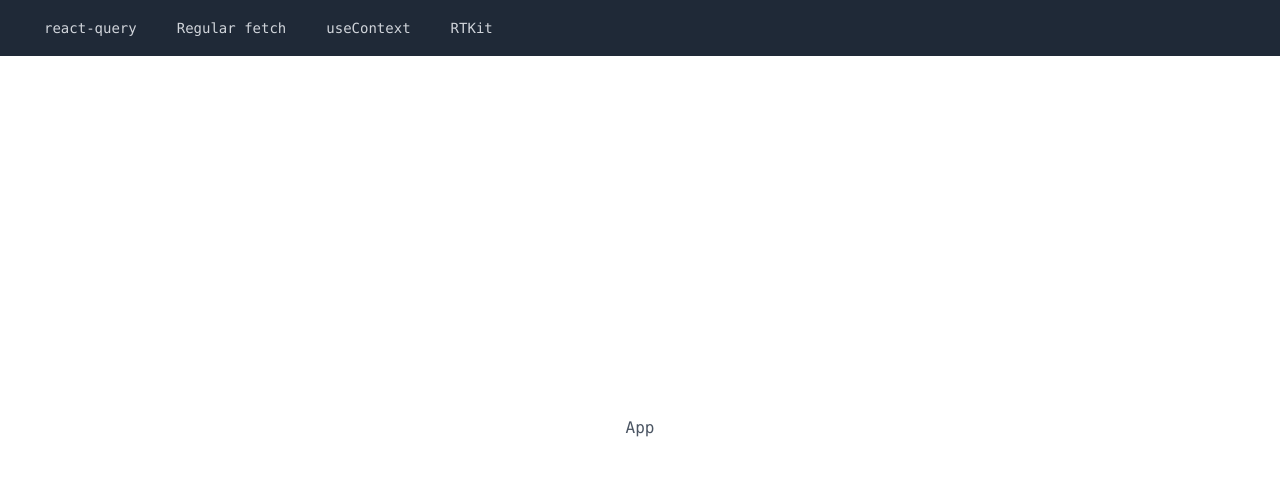
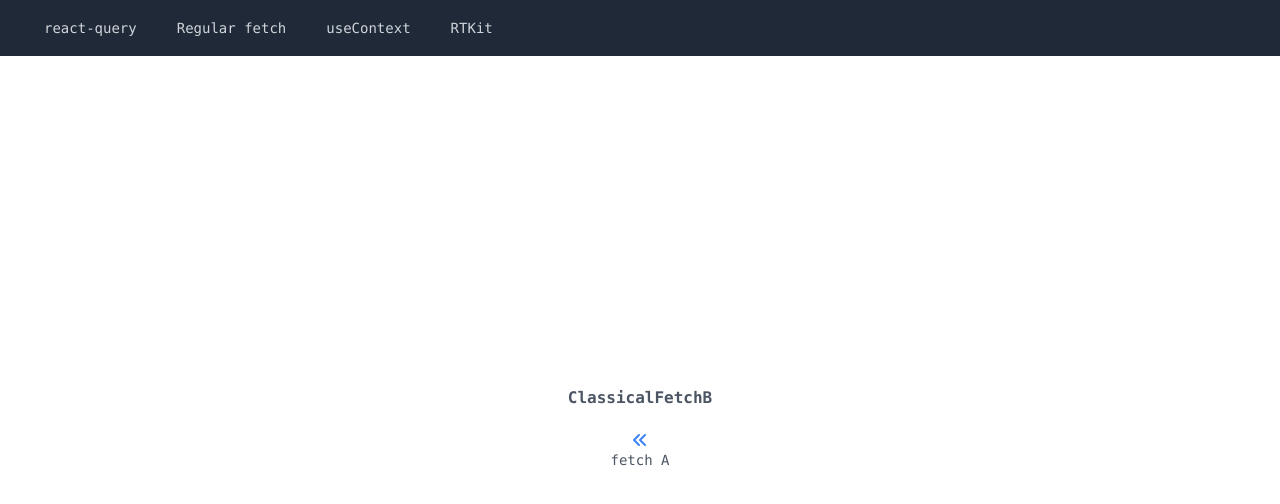
Before and after one commit to ninomiyadaisuke/react-query-lesson, a React (Create React App) app: page /fetch-b in a window 1280 px wide. Shown: the top 504 px of the page. Built offline with nearby package versions, Linux system fonts and the light colour scheme.

Commit message:
Classical server data state management

```diff
--- a/src/App.tsx
+++ b/src/App.tsx
@@ -1,11 +1,25 @@
-import React, { FC } from 'react'
-import {BrowserRouter} from 'react-router-dom'
+import { FC } from 'react'
+import { BrowserRouter, Switch, Route } from 'react-router-dom'
+import ClassicalFetchA from './components/ClassicalFetchA'
+import { ClassicalFetchB } from './components/ClassicalFetchB'
 import Layout from './components/Layout'
+import { StateProvider } from './context/StateProvider'
 
 const App: FC = () => {
   return (
     <BrowserRouter>
-      <Layout>App</Layout>
+      <StateProvider>
+        <Layout>
+          <Switch>
+            <Route exact path="/fetch-a">
+              <ClassicalFetchA />
+            </Route>
+            <Route exact path="/fetch-b">
+              <ClassicalFetchB />
+            </Route>
+          </Switch>
+        </Layout>
+      </StateProvider>
     </BrowserRouter>
   )
 }
--- /dev/null
+++ b/src/components/ClassicalFetchA.tsx
@@ -0,0 +1,27 @@
+import React, { FC } from 'react'
+import { useClassicalFetch } from '../hooks/useClassicalFetch'
+import { useHistory } from 'react-router-dom'
+import { ChevronDoubleRightIcon } from '@heroicons/react/solid'
+
+const ClassicalFetchA: FC = () => {
+  const { isLoading, isError, tasks } = useClassicalFetch()
+  const history = useHistory()
+  console.log('rendered ClassicalFetchA')
+  if (isLoading) return <div>{'Loading...'}</div>
+  if (isError) return <div>{'Error'}</div>
+  return (
+    <div className="flex justify-center items-center flex-col">
+      <p className="text-center font-bold mb-3">ClassicalFetchA</p>
+      {tasks?.map((task) => (
+        <p key={task.id}>{task.title}</p>
+      ))}
+      <ChevronDoubleRightIcon
+        onClick={() => history.push('/fetch-b')}
+        className="h-5 w-5 mt-2 text-blue-500 cursor-pointer"
+      />
+      <p className="text-sm">fetch B</p>
+    </div>
+  )
+}
+
+export default ClassicalFetchA
--- /dev/null
+++ b/src/components/ClassicalFetchB.tsx
@@ -0,0 +1,23 @@
+import { FC } from 'react'
+import { useHistory } from 'react-router-dom'
+import { useStateContext } from '../context/StateProvider'
+import { ChevronDoubleLeftIcon } from '@heroicons/react/solid'
+
+export const ClassicalFetchB: FC = () => {
+  const history = useHistory()
+  const { tasks } = useStateContext()
+  console.log('rendered ClassicalFetchB')
+  return (
+    <div className="flex justify-center items-center flex-col">
+      <p className="text-center font-bold mb-3">ClassicalFetchB</p>
+      {tasks?.map((task) => (
+        <p key={task.id}>{task.title}</p>
+      ))}
+      <ChevronDoubleLeftIcon
+        onClick={() => history.push('/fetch-a')}
+        className="h-5 w-5 mt-2 text-blue-500 cursor-pointer"
+      />
+      <p className="text-sm">fetch A</p>
+    </div>
+  )
+}
--- /dev/null
+++ b/src/context/StateProvider.tsx
@@ -0,0 +1,26 @@
+import { useContext, useState, createContext, ReactNode } from 'react'
+import { Task } from '../types/types'
+
+interface StateContextType {
+  tasks: Task[] | null
+  dark: boolean
+  setTasks: React.Dispatch<React.SetStateAction<Task[] | null>>
+  setDark: React.Dispatch<React.SetStateAction<boolean>>
+}
+interface Props {
+  children: ReactNode
+}
+
+const StateContext = createContext({} as StateContextType)
+
+export const StateProvider: React.FC<Props> = ({ children }) => {
+  const [tasks, setTasks] = useState<Task[] | null>(null)
+  const [dark, setDark] = useState(false)
+  return (
+    <StateContext.Provider value={{ tasks, setTasks, dark, setDark }}>
+      {children}
+    </StateContext.Provider>
+  )
+}
+
+export const useStateContext = (): StateContextType => useContext(StateContext)
--- /dev/null
+++ b/src/hooks/useClassicalFetch.tsx
@@ -0,0 +1,26 @@
+import { useState, useEffect } from 'react'
+import { useStateContext } from '../context/StateProvider'
+import axios from 'axios'
+
+export const useClassicalFetch = () => {
+  const { tasks, setTasks } = useStateContext()
+  const [isLoading, setLoading] = useState(false)
+  const [isError, setError] = useState(false)
+
+  useEffect(() => {
+    const fetchData = async () => {
+      setError(false)
+      setLoading(true)
+      try {
+        const res = await axios('http://127.0.0.1:8000/api/tasks/')
+        setTasks(res.data)
+      } catch (error) {
+        setError(true)
+      }
+      setLoading(false)
+    }
+    fetchData()
+  }, [setTasks])
+
+  return { tasks, isLoading, isError }
+}
--- a/src/index.tsx
+++ b/src/index.tsx
@@ -10,11 +10,11 @@ const container = document.getElementById('root')!;
 const root = createRoot(container);
 
 root.render(
-  <React.StrictMode>
+  // <React.StrictMode>
     <Provider store={store}>
       <App />
     </Provider>
-  </React.StrictMode>
+  // </React.StrictMode>
 );
 
 // If you want to start measuring performance in your app, pass a function
--- /dev/null
+++ b/src/types/types.ts
@@ -0,0 +1,8 @@
+export interface Task {
+  id: number
+  title: string
+  tag: number
+  tag_name: string
+  created_at: string
+  updated_at: string
+}
```
Also changed, not shown: 1 other file (tests, documents, lock files or other folders).
